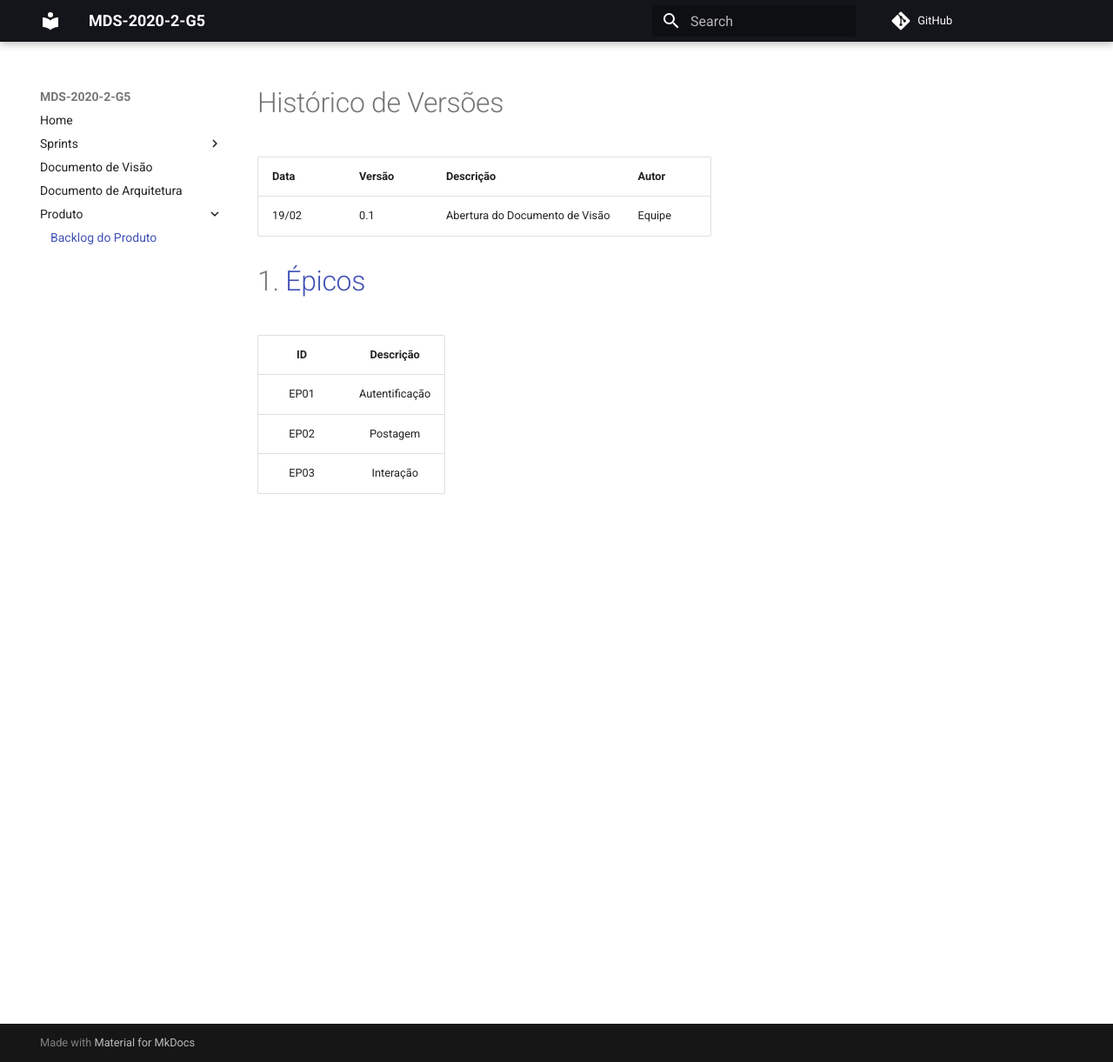
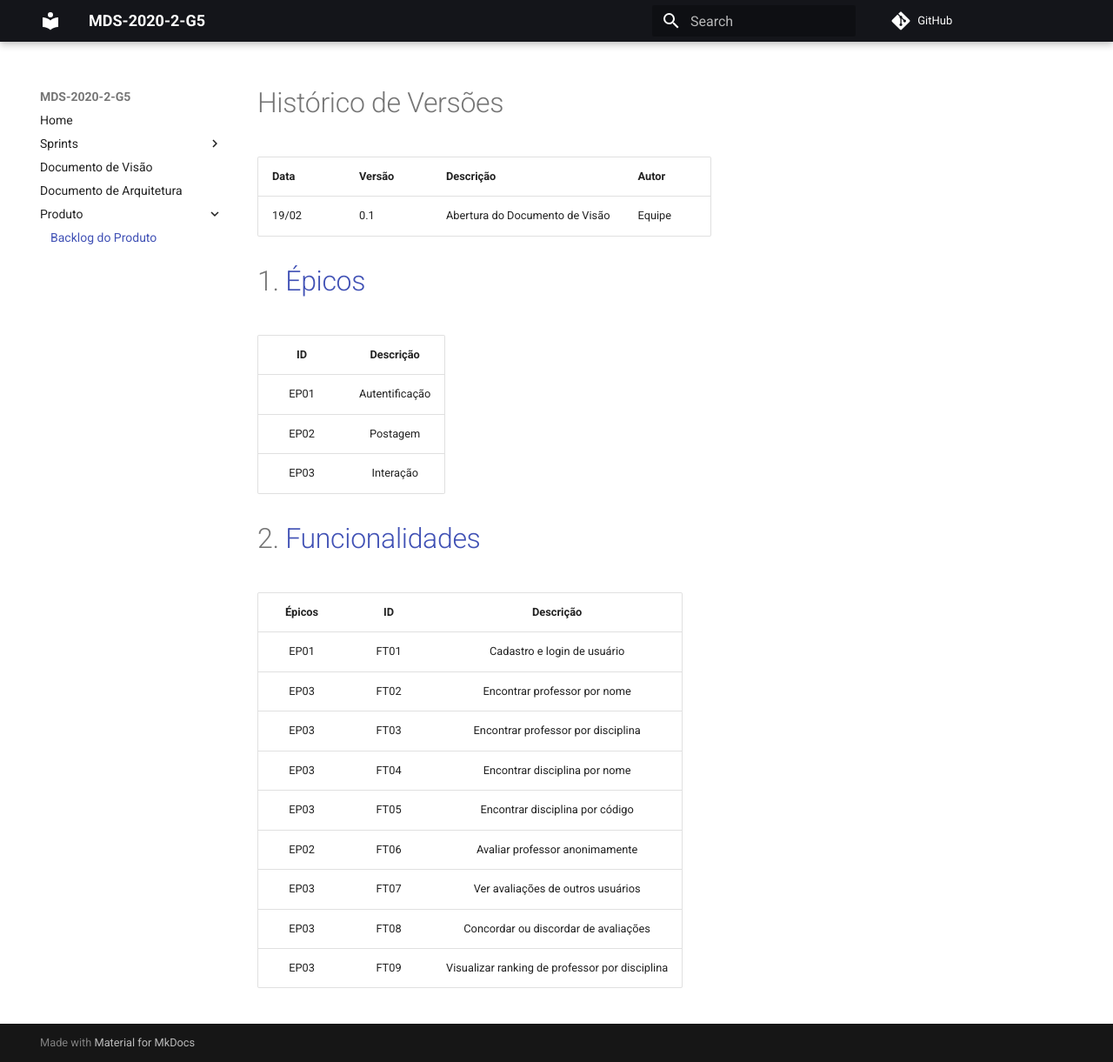
Before and after one commit to fga-eps-mds/2020.2-Anunbis, an MkDocs documentation site: the page built from docs/produto/backlog.md, in a window 1280 px wide and 1221 px high. Shown: the whole window at 87% size. Built offline with MkDocs 1.6.1 and Material for MkDocs 9.7.7, drawn with Linux system fonts in a browser that asks for light colours; comment, search, counter and statistics services are not loaded.

Commit message:
Criado tópico de Funcionalidades do backlog
Co-authored-by: oEduardoAfonso <oeduardoafonso@gmail.com>

```diff
--- a/docs/produto/backlog.md
+++ b/docs/produto/backlog.md
@@ -12,3 +12,17 @@ Data|Versão|Descrição|Autor
 |EP01|Autentificação|
 |EP02|Postagem|
 |EP03|Interação|
+
+# 2. <a name="2">Funcionalidades</a>
+
+|    Épicos   |    ID   | Descrição |
+|:---:|:---:|:---:|
+|EP01|FT01|Cadastro e login de usuário|
+|EP03|FT02|Encontrar professor por nome|
+|EP03|FT03|Encontrar professor por disciplina|
+|EP03|FT04|Encontrar disciplina por nome|
+|EP03|FT05|Encontrar disciplina por código|
+|EP02|FT06|Avaliar professor anonimamente|
+|EP03|FT07|Ver avaliações de outros usuários|
+|EP03|FT08|Concordar ou discordar de avaliações|
+|EP03|FT09|Visualizar ranking de professor por disciplina|
```
